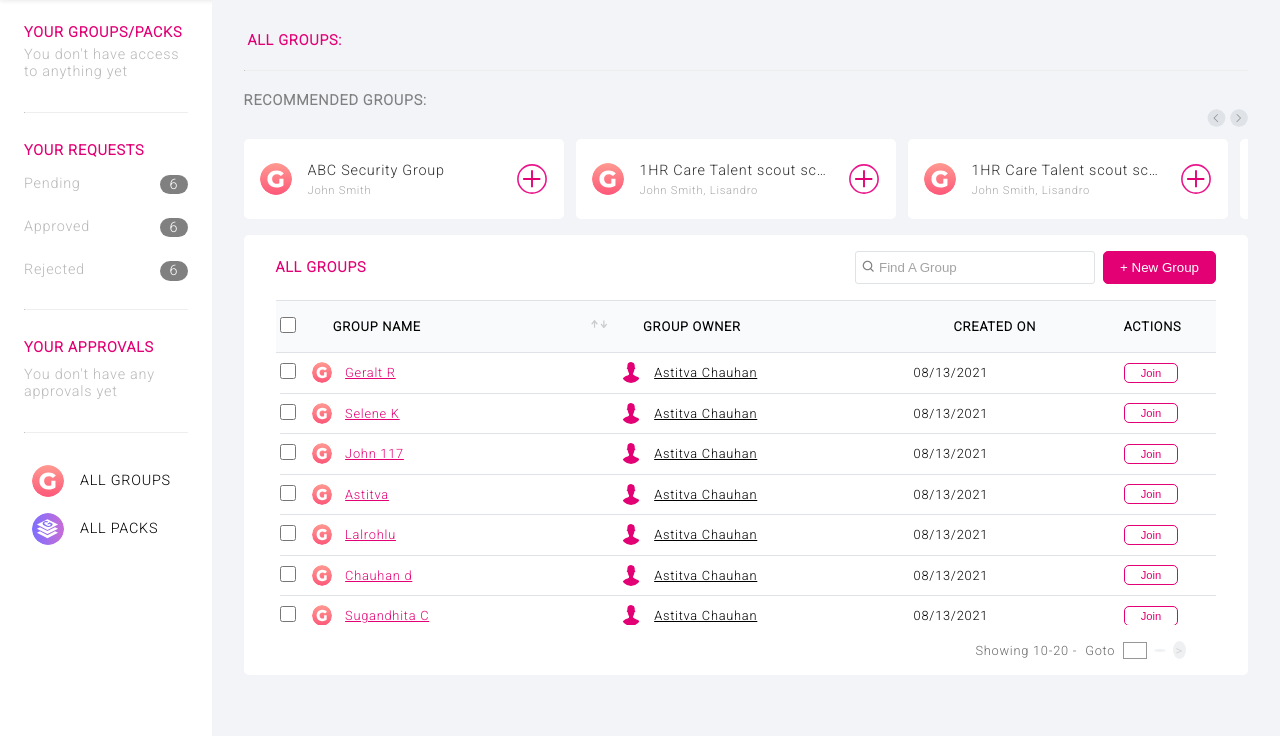
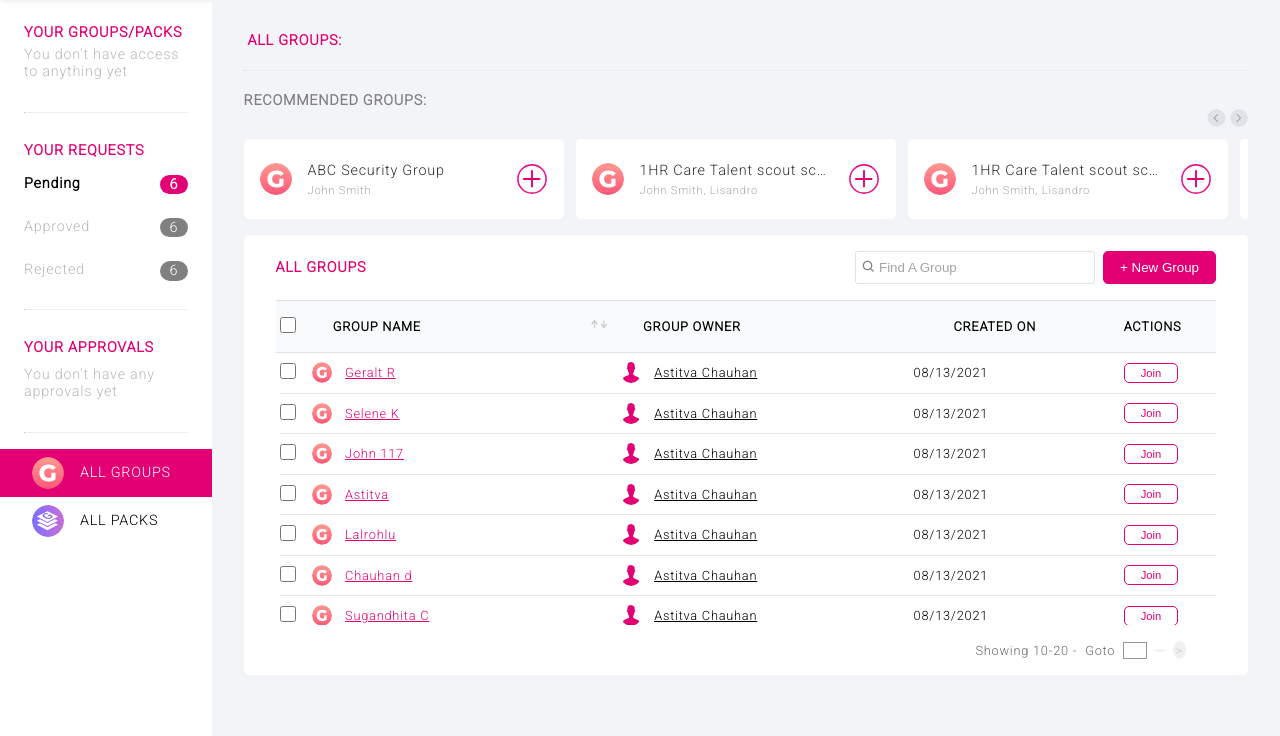
Before and after one commit to Silspd90/Cloud-access, a PHP site: page /home.html in a window 1280 px wide. Shown: the part 64-800 px from the top of the page. Run offline with PHP 8.4, Linux system fonts and the light colour scheme.

Commit message:
Padding changes

```diff
--- a/css/style.css
+++ b/css/style.css
@@ -56,26 +55,31 @@ strong {
   padding: 0.5rem 2rem 0.5rem 2rem;
 }
 
-.all-groups{
+.all-groups {
   color: #e20074;
   font-weight: 800;
   padding-bottom: 1rem;
   padding-left: 0.25rem;
 }
 
-.recommended_groups{
+.recommended_groups {
   color: grey;
   font-weight: bold;
   padding-top: 1rem;
 }
 
-.side_child_navbar_eleL:hover{
+.side_child_navbar_eleL:hover {
   background-color: #e20074;
   transition: 00.2s;
   color: white;
 }
 
-.side_child_navbar_eleL:focus{
+.upperitems {
+  background-color: #e20074;
+  color: white;
+}
+
+.side_child_navbar_eleL:focus {
   background-color: #e20074;
   color: white;
 }
@@ -139,7 +143,7 @@ section {
 }
 
 .child_side_navbar_top {
-  padding: 2rem 1rem 2rem 2rem;
+  padding: 2rem 1rem 1rem 2rem;
 }
 
 hr {
@@ -190,10 +193,14 @@ hr {
   justify-content: space-between;
   padding: 0.75rem 0rem;
   color: rgb(184, 184, 184);
-
 }
 
-.option-number{
+.permanentcolor {
+  color: black;
+  font-weight: 700;
+}
+
+.option-number {
   border-radius: 1rem;
   float: right;
   width: 1.7rem;
@@ -205,6 +212,10 @@ hr {
   justify-content: center;
   background-color: grey;
   color: white;
+}
+
+.permanentcolor2 {
+  background-color: #e20074;
 }
 
 .child_side_navbar_bottom {
@@ -536,10 +546,9 @@ th:nth-child(3){
   }
 }
 
-
 @media only screen and (max-width: 1300px) {
   .child_side_navbar_top {
-    padding: 1.5rem;
+    padding: 1.5rem 1.5rem 1rem 1.5rem;
   }
   body {
     font-size: 0.9rem;
--- a/home.html
+++ b/home.html
@@ -1,10 +1,13 @@
-<!DOCTYPE html >
+<!DOCTYPE html>
 <html lang="en">
   <head>
     <title>Cloud Access</title>
-    <link rel="preconnect" href="https://fonts.googleapis.com">
-    <link rel="preconnect" href="https://fonts.gstatic.com" crossorigin>
-    <link href="https://fonts.googleapis.com/css2?family=Roboto:wght@300&display=swap" rel="stylesheet">
+    <link rel="preconnect" href="https://fonts.googleapis.com" />
+    <link rel="preconnect" href="https://fonts.gstatic.com" crossorigin />
+    <link
+      href="https://fonts.googleapis.com/css2?family=Roboto:wght@300&display=swap"
+      rel="stylesheet"
+    />
     <link rel="shortcut icon" href="images/cloud.png" type="image/x-icon" />
     <link
       href="https://unpkg.com/boxicons@2.0.9/css/boxicons.min.css"
@@ -40,39 +43,40 @@
           <div class="sidecontainer">
             <div class="child_side_navbar_top">
               <strong class="yourapprovals">YOUR GROUPS/PACKS</strong>
-              <p class="navbarmargin noapprovals noaccess">You don't have access to anything yet</p>
-              <hr/>
+              <p class="navbarmargin noapprovals noaccess">
+                You don't have access to anything yet
+              </p>
+              <hr />
 
               <strong class="navbarmargin blocking">YOUR REQUESTS</strong>
 
               <div class="requests">
-
-                <div class="request-options"><span>
-                  Pending
-                </span>
+                <div class="request-options permanentcolor">
+                  <span> Pending </span>
+                  <div class="option-number permanentcolor2">6</div>
+                </div>
+                <div class="request-options">
+                  <span>Approved</span>
                   <div class="option-number">6</div>
                 </div>
-                <div class="request-options"><span>Approved</span>
+                <div class="request-options">
+                  <span>Rejected</span>
                   <div class="option-number">6</div>
                 </div>
-                <div class="request-options"><span>Rejected</span>
-                    <div class="option-number">6</div>
               </div>
+              <hr />
 
-              </div>
-              <hr/>
-
-              <strong class="navbarmargin yourapprovals blocking">YOUR APPROVALS</strong
+              <strong class="navbarmargin yourapprovals blocking"
+                >YOUR APPROVALS</strong
               >
 
-              <p class="navbarmargin noapprovals blocking bottompadding"
-              >
+              <p class="navbarmargin noapprovals blocking bottompadding">
                 You don't have any approvals yet
               </p>
               <hr />
             </div>
             <div class="child_side_navbar_bottom">
-              <div class="side_child_navbar_eleL">
+              <div class="side_child_navbar_eleL upperitems">
                 <img src="images/Group_icon.svg" alt="img!" />
                 <p>ALL GROUPS</p>
               </div>
@@ -87,8 +91,7 @@
           <div class="wrapper-content-main">
             <div class="all-groups">ALL GROUPS:</div>
             <hr style="margin: 5px 0" />
-            <div class="recommended_groups">RECOMMENDED GROUPS:
-            </div>
+            <div class="recommended_groups">RECOMMENDED GROUPS:</div>
             <span style="float: right"
               ><img
                 onClick="scrollbtn(this.id)"
@@ -106,14 +109,18 @@
                 <img src="images/Group_icon.svg" alt="img!" />
                 <div class="navbarR_1-wrapper">
                   <span class="overflow_text">ABC Security Group</span>
-                  <span class="overflow_text recommended_group_textname">John Smith</span>
+                  <span class="overflow_text recommended_group_textname"
+                    >John Smith</span
+                  >
                 </div>
                 <img src="images/plus.svg" alt="img!" />
               </div>
               <div class="child-wrapper-group-box">
                 <img src="images/Group_icon.svg" alt="img!" />
                 <div class="navbarR_1-wrapper">
-                  <span class="overflow_text">1HR Care Talent scout scout scoutscoutscout</span>
+                  <span class="overflow_text"
+                    >1HR Care Talent scout scout scoutscoutscout</span
+                  >
                   <span class="overflow_text recommended_group_textname"
                     >John Smith, Lisandro</span
                   >
@@ -549,12 +556,15 @@
                   <!-- <span class="allPageNo">1 2 3 4...10</span> -->
                   <ul id="tableList">
                     <li>
-                      <div href="#" class="next btn pageNumbersBtn" id="nextId"
-                        >></div
+                      <div href="#" class="next btn pageNumbersBtn" id="nextId">
                         >
+                      </div>
                     </li>
                     <li>
-                      <div href="#" class="prev btn pageNumbersBtn" id="prevId"
+                      <div
+                        href="#"
+                        class="prev btn pageNumbersBtn"
+                        id="prevId"
                       ></div>
                     </li>
                   </ul>
```
Also changed, not shown: other parts of css/style.css (+61 -57 lines). Lines whose indentation alone changed are shown as unchanged.
